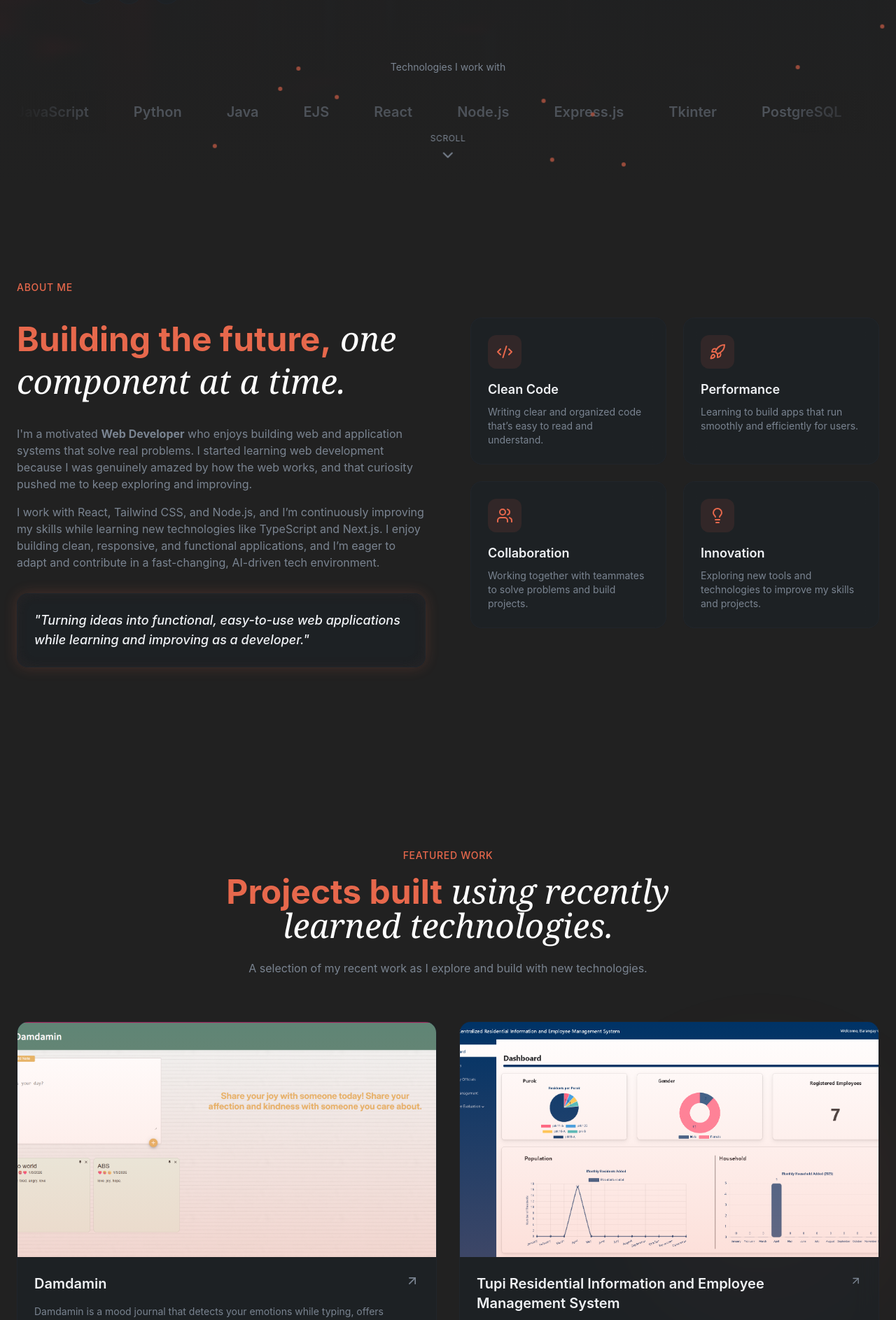
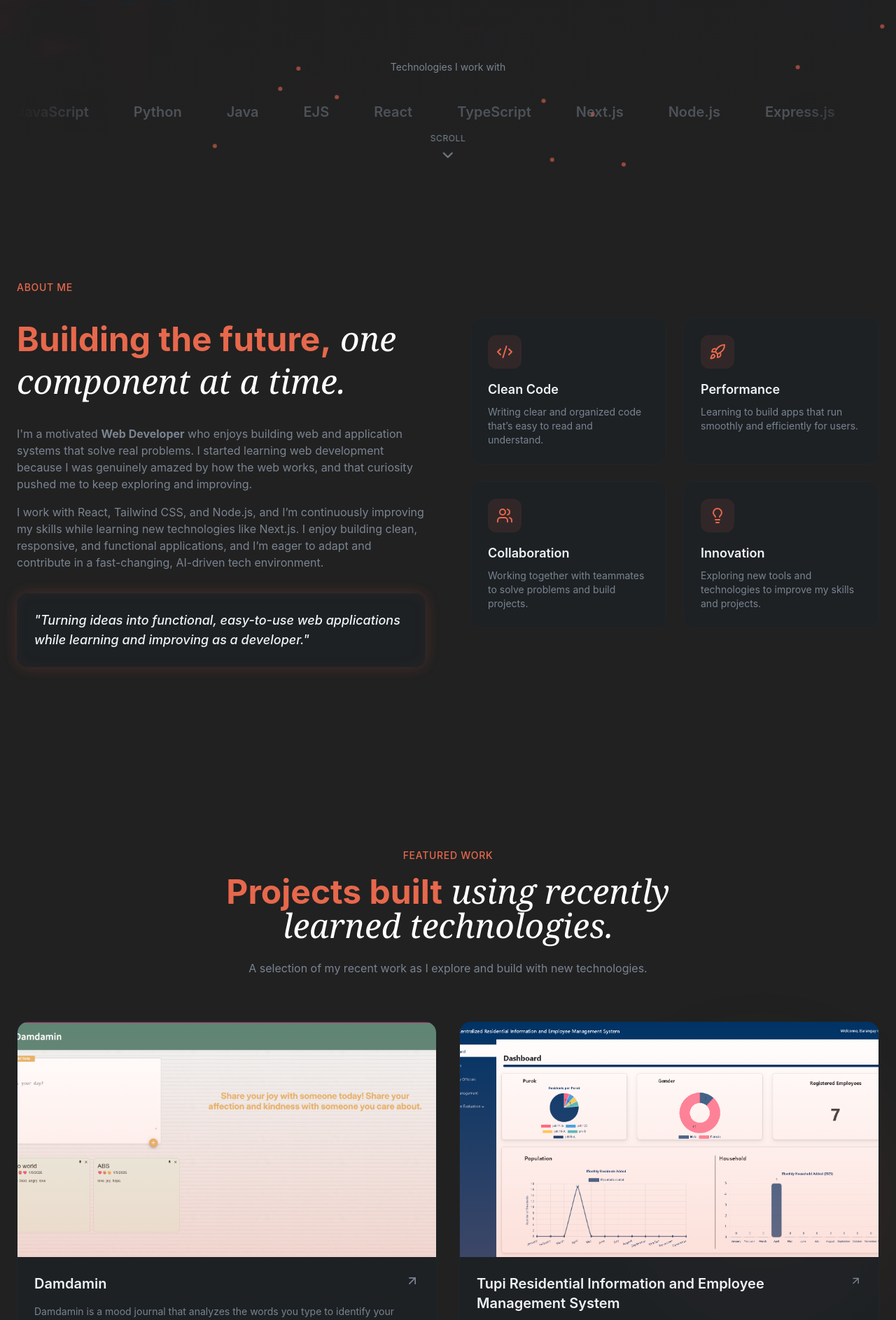
Before and after one commit to Nykqwer/my_portfolio, a React (Vite) app: page / in a window 1280 px wide. Shown: the part 800-2687 px from the top of the page at 70% size. Built offline with nearby package versions, Linux system fonts and the light colour scheme.

Commit message:
updated the resume

```diff
--- a/src/sections/About.jsx
+++ b/src/sections/About.jsx
@@ -55,7 +55,7 @@ export const About = () => {
                   I started learning web development because I was genuinely amazed by how the web works, and that curiosity pushed me to keep exploring and improving.
               </p>
               <p>
-                 I work with React, Tailwind CSS, and Node.js, and I’m continuously improving my skills while learning new technologies like TypeScript and Next.js.
+                 I work with React, Tailwind CSS, and Node.js, and I’m continuously improving my skills while learning new technologies like Next.js.
             I enjoy building clean, responsive, and functional applications, and I’m eager to adapt and contribute in a fast-changing, AI-driven tech environment.
               </p>
 
--- a/src/sections/Hero.jsx
+++ b/src/sections/Hero.jsx
@@ -17,6 +17,8 @@ const skills = [
   "Java",
   "EJS",
   "React",
+  "TypeScript",
+  "Next.js",
   "Node.js",
   "Express.js",
    "Tkinter",
@@ -94,7 +96,7 @@ export const Hero = () => {
                 Contact Me <ArrowRight className="w-5 h-5" />
               </Button>
             </a>
-            <a href="/gab_resume.pdf" download>
+            <a href="/gab_resumeweb.pdf" download>
               <AnimatedBorderButton >
                 <Download className="w-5 h-5" />
                 Download Resume
--- a/src/sections/Projects.jsx
+++ b/src/sections/Projects.jsx
@@ -4,7 +4,7 @@ const projects = [
   {
     title: "Damdamin",
     description:
-      "Damdamin is a mood journal that detects your emotions while typing, offers personalized advice, and lets you filter and pin your entries for easy tracking.",
+      "Damdamin is a mood journal that analyzes the words you type to identify your emotional state, provides personalized insights, and allows you to filter and pin entries for easy tracking.",
     image: "/projects/damdamin.png",
     tags: ["React"],
     link: "#",
```
Also changed, not shown: 2 other files (tests, documents, lock files or other folders).
